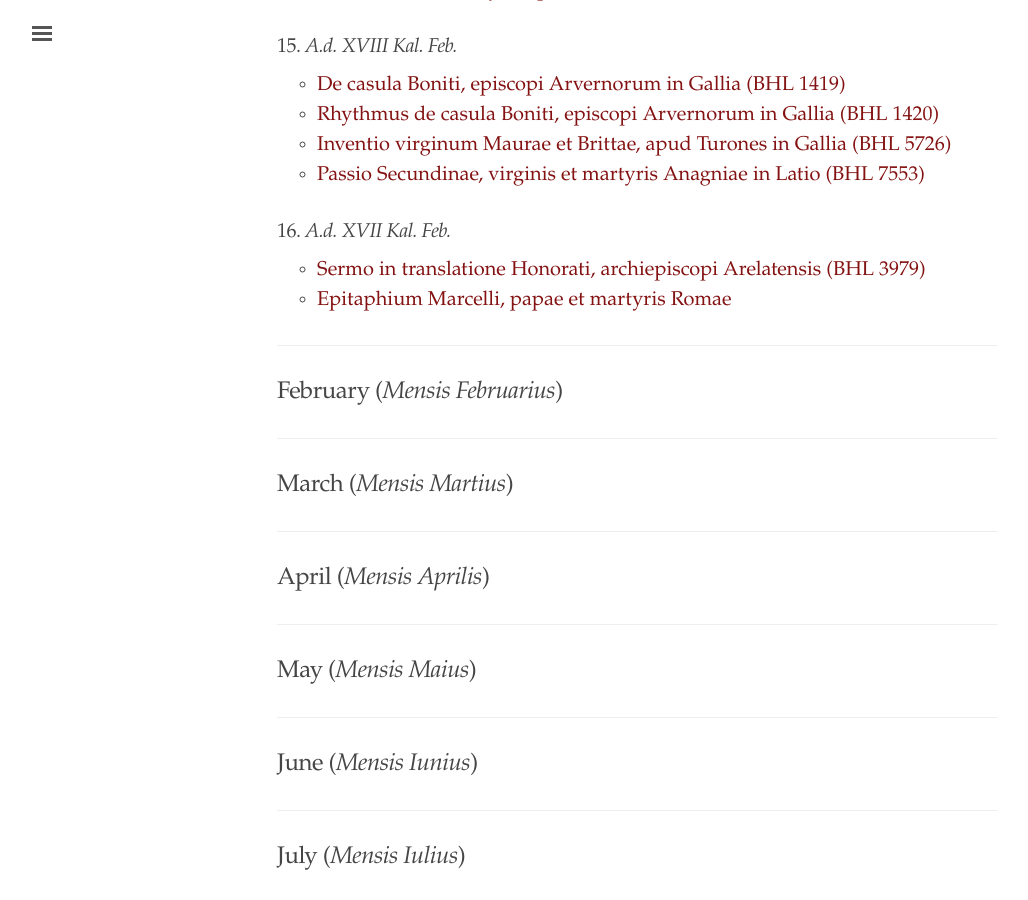
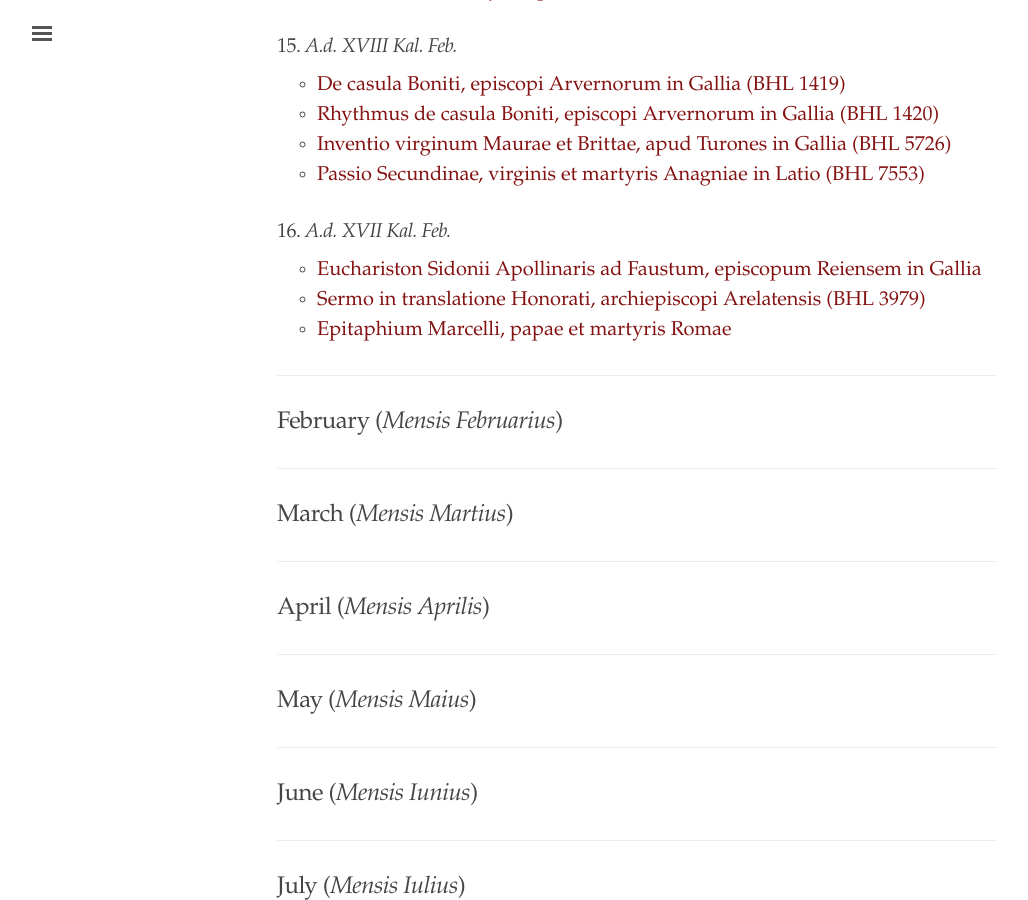
Before and after one commit to cjkoepke1/latin-hagiography, a Jekyll site: the page built from index.md, in a window 1280 px wide and 900 px high, scrolled down 5015 px. Shown: the whole window, without its empty margins (3-1031 px from the left). Built offline with Jekyll 4.4.1, drawn with Linux system fonts in a browser that asks for light colours.

Commit message:
Added Euchariston Sidonii ad Faustum episcopum

```diff
--- a/index.md
+++ b/index.md
@@ -178,6 +178,7 @@ title: "Latin Hagiography"
 
 ### 16. *A.d. XVII Kal. Feb.*
 
+- [Euchariston Sidonii Apollinaris ad Faustum, episcopum Reiensem in Gallia](https://cjkoepke1.github.io/latin-hagiography/texts/euchariston-ad-faustum/)
 - [Sermo in translatione Honorati, archiepiscopi Arelatensis (BHL 3979)](https://cjkoepke1.github.io/latin-hagiography/texts/sermo-in-translatione-honorati/)
 - [Epitaphium Marcelli, papae et martyris Romae](https://cjkoepke1.github.io/latin-hagiography/texts/epitaphium-marcelli-papae/)
 
```
